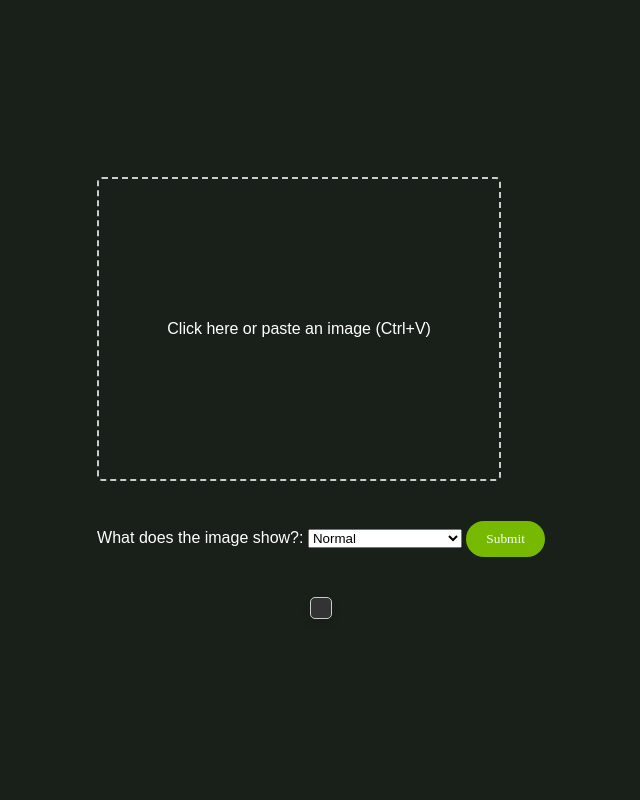
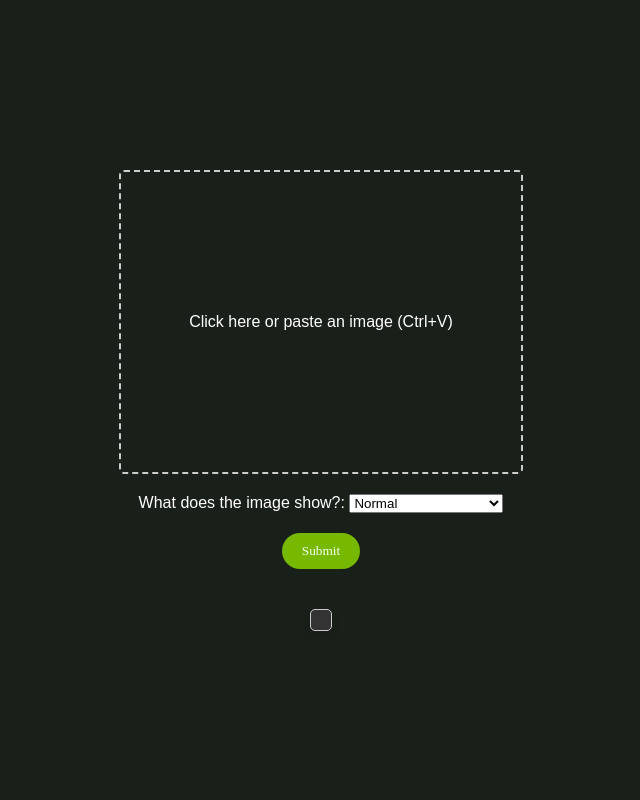
Before and after one commit to AltarisV/TRAIL-PDF, a Flask app: page /image-upload in a window 1280 px wide. Shown: the whole page, without its empty margins (319-959 px from the left). Run offline with Flask 3, Linux system fonts and the light colour scheme; some libraries are stand-ins or nearby versions.

Commit message:
fix centering in html

```diff
--- a/templates/file_details.html
+++ b/templates/file_details.html
@@ -203,7 +203,7 @@
             <input type="number" name="start_page" id="start_page" min="1" max="{{ page_count }}">
 
             <!-- Input for number of pages -->
-            <label for="num_pages">Enter number of pages to convert <br>
+            <label for="num_pages" style="text-align: center">Enter number of pages to convert <br>
                 (optional, leave empty if you want to convert till the end):</label>
             <input type="number" name="num_pages" id="num_pages" min="1" max="{{ page_count }}">
 
--- a/templates/image_upload.html
+++ b/templates/image_upload.html
@@ -21,6 +21,7 @@
             flex-direction: column;
             justify-content: center;
             align-items: center;
+            height: 100%;
         }
         #upload-box {
             border: 2px dashed #ccc;
@@ -41,6 +42,7 @@
             background-color: #76B900;
             color: #f7fff7;
             border: none;
+            align-items: center;
             border-radius: 20px;
             padding: 10px 20px;
             cursor: pointer;
@@ -56,6 +58,13 @@
             color: #fff;
             box-shadow: 0 4px 8px rgba(0, 0, 0, 0.1);
             display: inline-block;
+        }
+        .upload-files-container {
+            display: flex;
+            flex-direction: column;
+            justify-content: center;
+            align-items: center;
+            width: 100%; /* Ensure full width for centering */
         }
     </style>
     <script src="https://ajax.googleapis.com/ajax/libs/jquery/3.5.1/jquery.min.js"></script>
@@ -130,7 +139,7 @@
 <div class="form-container">
     <div class="upload-files-container">
         <form id="image-upload-form" onsubmit="submitForm(event)">
-            <div id="upload-box" onclick="document.getElementById('image-input').click();">
+            <div id="upload-box" style="align-items: center"  onclick="document.getElementById('image-input').click();">
                 Click here or paste an image (Ctrl+V)
                 <input type="file" id="image-input" name="image" hidden onchange="loadFile(event)" accept="image/*">
             </div>
@@ -140,7 +149,9 @@
                 <option value="mathematical">Mathematical Formula</option>
                 <option value="table">Table</option>
             </select>
+            <div>
             <button type="submit" id="submit-button">Submit</button>
+            </div>
         </form>
         <div id="response"></div>
     </div>
--- a/templates/index.html
+++ b/templates/index.html
@@ -373,8 +373,8 @@
           </span>
             <ul class="files-block-container"></ul>
             <button type="submit" class="upload-button">Upload</button>
+            <p>or</p>
         </form>
-        <p>or</p>
         <form action="{{ url_for('image_upload') }}" method="get" style="margin: 0;">
             <button type="submit" class="upload-button" style="text-decoration: none;">Upload singular Images</button>
         </form>
```
